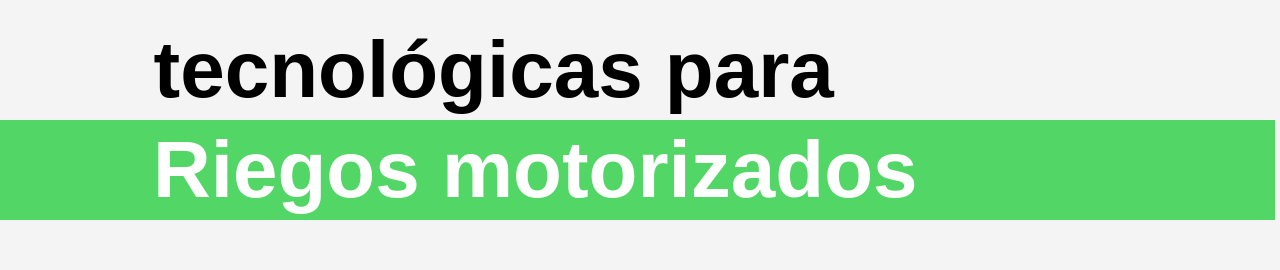
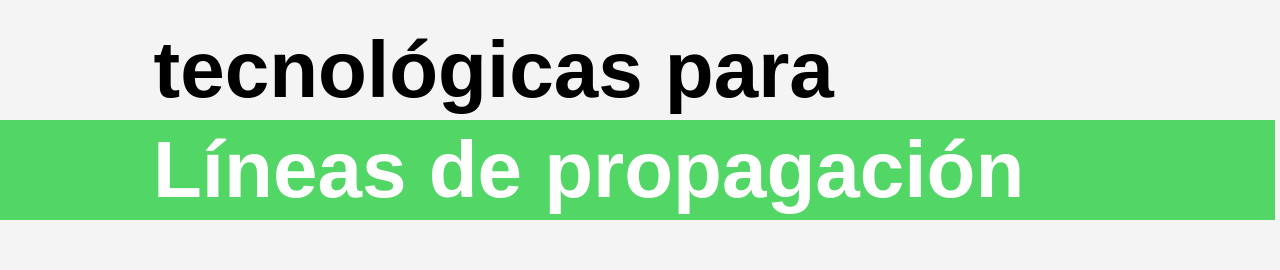
Before and after one commit to CompaColombia/webpage, a React (Create React App) app in the folder compa-webpage/: page / in a window 1280 px wide. Shown: the part 220-490 px from the top of the page. Built offline with nearby package versions, Linux system fonts and the light colour scheme.

Commit message:
Remoción link video y adición palabra title

```diff
--- a/compa-webpage/src/components/Title.js
+++ b/compa-webpage/src/components/Title.js
@@ -4,7 +4,7 @@ import { useState, useEffect } from 'react';
 function Title() {
 
   const [text, setText] = useState('')
-  const words = ['Propagación', 'Riegos motorizados', 'Invernaderos automatizados', 'Maquinaria para viveros'];
+  const words = ['Líneas de propagación', 'Maquinaria para sustratos','Riegos motorizados', 'Invernaderos automatizados', 'Maquinaria para viveros' ];
 
   let index = 0;
 
--- a/compa-webpage/src/components/VideoSection.js
+++ b/compa-webpage/src/components/VideoSection.js
@@ -4,7 +4,7 @@ function VideoSection() {
     return (
       <div className='container-vid'>
         <iframe className='video'
-          src="https://www.youtube.com/embed/hlBUA7KseG0"
+          // src="https://www.youtube.com/embed/hlBUA7KseG0"
           title="COMPA"
           frameborder="0"
           allow="accelerometer; autoplay; clipboard-write; encrypted-media; gyroscope; picture-in-picture; web-share"
--- a/compa-webpage/src/styles/components/_videoSection.scss
+++ b/compa-webpage/src/styles/components/_videoSection.scss
@@ -3,6 +3,7 @@
     height: 690px;
 }
 .container-vid{
+    background-color: grey;
     border-radius: 15px;
     place-self: center;
     text-align: center;
```
Also changed, not shown: 1 other file (tests, documents, lock files or other folders).
